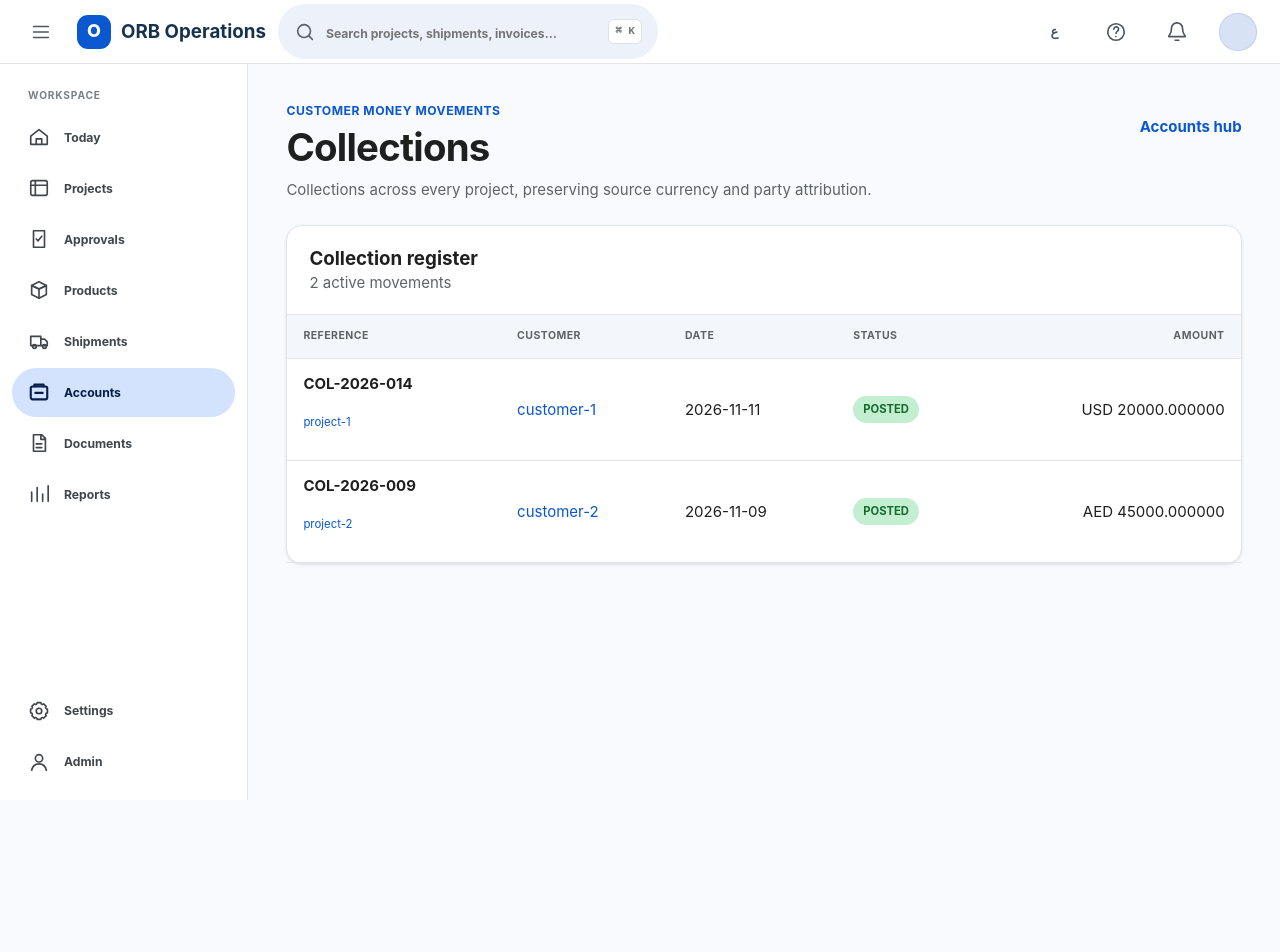
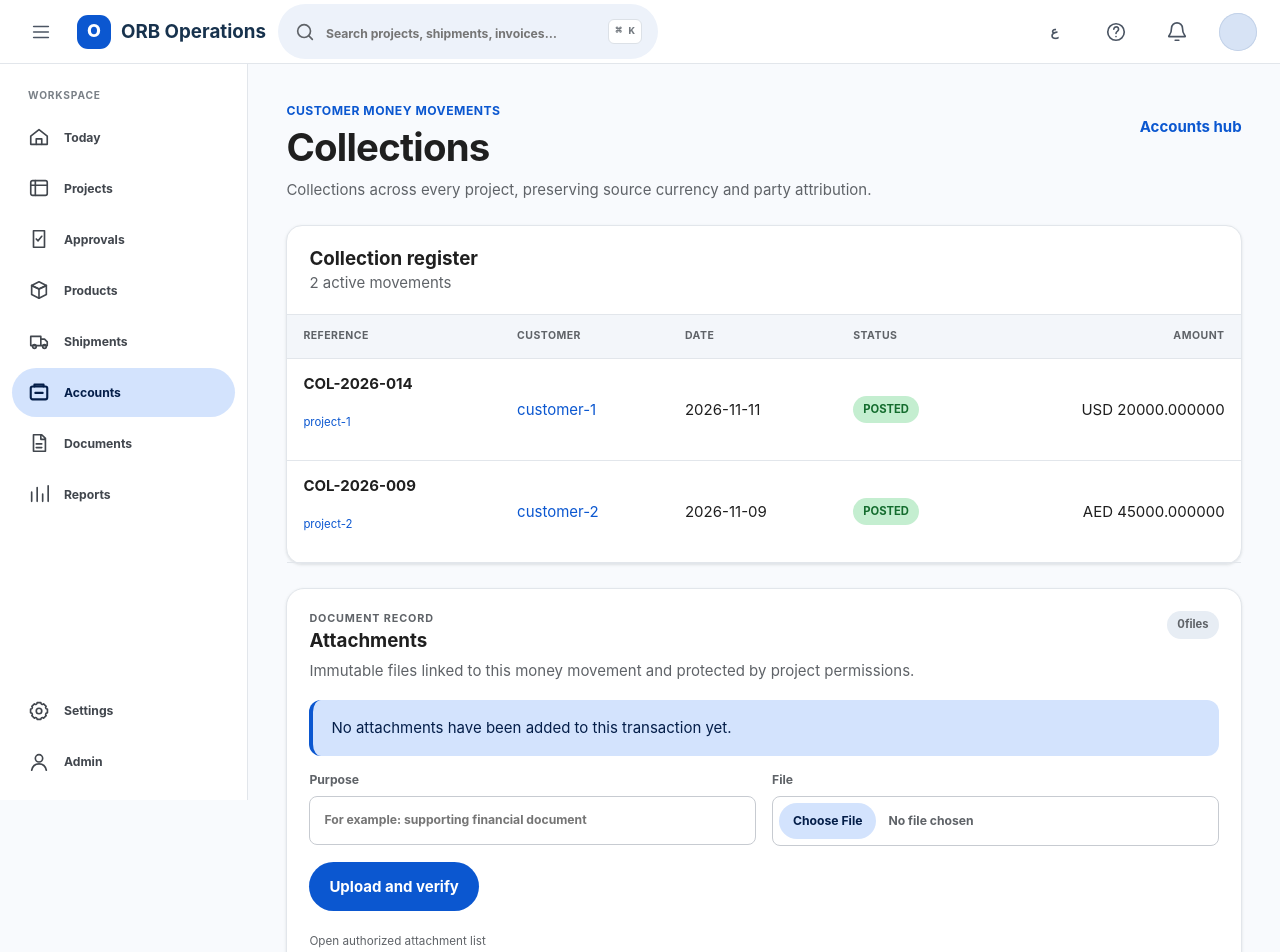
Before and after one commit to EslamHamed2017/orb-system, a Next.js app: page /accounts/collections in a window 1280 px wide. Shown: the top 952 px of the page. Before the commit the page ends 800 px from the top, so only its background shows below. Built offline with nearby package versions, Linux system fonts and the light colour scheme.

Commit message:
feat(orb): add financial transaction attachments

```diff
--- a/src/app/accounts/collections/page.tsx
+++ b/src/app/accounts/collections/page.tsx
@@ -1,7 +1,7 @@
 import { ProjectMoneyMovementsPage } from "../../../ui/features/accounts/ProjectMoneyMovementsPage";
 
-type Query = { readonly locale?: string; readonly projectId?: string };
+type Query = { readonly locale?: string; readonly projectId?: string; readonly role?: string };
 export default async function CollectionsPage({ searchParams }: { readonly searchParams: Promise<Query> }) {
   const query = await searchParams;
-  return <ProjectMoneyMovementsPage locale={query.locale === "ar" ? "ar" : "en"} projectId={query.projectId?.trim() || undefined} type="COLLECTION" />;
+  return <ProjectMoneyMovementsPage locale={query.locale === "ar" ? "ar" : "en"} projectId={query.projectId?.trim() || undefined} type="COLLECTION" canUpload={query.role !== "finance-viewer"} />;
 }
--- a/src/app/accounts/sales-invoices/page.tsx
+++ b/src/app/accounts/sales-invoices/page.tsx
@@ -1,9 +1,9 @@
 import { ProjectSalesInvoicesPage } from "../../../ui/features/accounts/ProjectSalesInvoicesPage";
 
-type Query = { readonly locale?: string; readonly projectId?: string };
+type Query = { readonly locale?: string; readonly projectId?: string; readonly role?: string };
 export default async function SalesInvoicesPage({ searchParams }: { readonly searchParams: Promise<Query> }) {
   const query = await searchParams;
   const locale = query.locale === "ar" ? "ar" : "en";
   const projectId = query.projectId?.trim() || undefined;
-  return <ProjectSalesInvoicesPage locale={locale} projectId={projectId} />;
+  return <ProjectSalesInvoicesPage locale={locale} projectId={projectId} canUpload={query.role !== "finance-viewer"} />;
 }
--- a/src/app/accounts/supplier-invoices/page.tsx
+++ b/src/app/accounts/supplier-invoices/page.tsx
@@ -1,9 +1,9 @@
 import { ProjectSupplierInvoicesPage } from "../../../ui/features/accounts/ProjectSupplierInvoicesPage";
 
-type Query = { readonly locale?: string; readonly projectId?: string };
+type Query = { readonly locale?: string; readonly projectId?: string; readonly role?: string };
 export default async function SupplierInvoicesPage({ searchParams }: { readonly searchParams: Promise<Query> }) {
   const query = await searchParams;
   const locale = query.locale === "ar" ? "ar" : "en";
   const projectId = query.projectId?.trim() || undefined;
-  return <ProjectSupplierInvoicesPage locale={locale} projectId={projectId} />;
+  return <ProjectSupplierInvoicesPage locale={locale} projectId={projectId} canUpload={query.role !== "finance-viewer"} />;
 }
--- a/src/app/accounts/supplier-payments/page.tsx
+++ b/src/app/accounts/supplier-payments/page.tsx
@@ -1,7 +1,7 @@
 import { ProjectMoneyMovementsPage } from "../../../ui/features/accounts/ProjectMoneyMovementsPage";
 
-type Query = { readonly locale?: string; readonly projectId?: string };
+type Query = { readonly locale?: string; readonly projectId?: string; readonly role?: string };
 export default async function SupplierPaymentsPage({ searchParams }: { readonly searchParams: Promise<Query> }) {
   const query = await searchParams;
-  return <ProjectMoneyMovementsPage locale={query.locale === "ar" ? "ar" : "en"} projectId={query.projectId?.trim() || undefined} type="SUPPLIER_PAYMENT" />;
+  return <ProjectMoneyMovementsPage locale={query.locale === "ar" ? "ar" : "en"} projectId={query.projectId?.trim() || undefined} type="SUPPLIER_PAYMENT" canUpload={query.role !== "finance-viewer"} />;
 }
--- a/src/ui/features/accounts/ProjectMoneyMovementsPage.tsx
+++ b/src/ui/features/accounts/ProjectMoneyMovementsPage.tsx
@@ -1,14 +1,15 @@
 import { ProjectContextNavigation } from "../../navigation/ProjectContextNavigation";
 import styles from "./AccountsHubPage.module.css";
 import type { AccountsLocale } from "./accounts-hub";
+import { FinancialAttachmentPanel } from "../evidence/FinancialAttachmentPanel";
 import { filterProjectMoneyMovements, type MoneyMovementListItem, type MoneyMovementType } from "./project-money-movements";
 
 const movements: readonly MoneyMovementListItem[] = Object.freeze([
-  { id: "collection-1", projectId: "project-1", partyId: "customer-1", type: "COLLECTION", occurredOn: "2026-11-11", state: "POSTED", reference: "COL-2026-014", currency: "USD", amount: "20000.000000" },
-  { id: "collection-2", projectId: "project-2", partyId: "customer-2", type: "COLLECTION", occurredOn: "2026-11-09", state: "POSTED", reference: "COL-2026-009", currency: "AED", amount: "45000.000000" },
-  { id: "supplier-payment-1", projectId: "project-1", partyId: "supplier-1", type: "SUPPLIER_PAYMENT", occurredOn: "2026-11-10", state: "POSTED", reference: "PAY-2026-031", currency: "USD", amount: "12500.000000" },
-  { id: "supplier-payment-2", projectId: "project-2", partyId: "supplier-2", type: "SUPPLIER_PAYMENT", occurredOn: "2026-11-12", state: "POSTED", reference: "PAY-2026-044", currency: "AED", amount: "30000.000000" },
-  { id: "collection-void", projectId: "project-1", partyId: "customer-1", type: "COLLECTION", occurredOn: "2026-11-13", state: "REVERSED", reference: "COL-2026-VOID", currency: "USD", amount: "500.000000" },
+  { id: "019a5f9b-7c00-7000-8000-000000001201", projectId: "project-1", partyId: "customer-1", type: "COLLECTION", occurredOn: "2026-11-11", state: "POSTED", reference: "COL-2026-014", currency: "USD", amount: "20000.000000" },
+  { id: "019a5f9b-7c00-7000-8000-000000001202", projectId: "project-2", partyId: "customer-2", type: "COLLECTION", occurredOn: "2026-11-09", state: "POSTED", reference: "COL-2026-009", currency: "AED", amount: "45000.000000" },
+  { id: "019a5f9b-7c00-7000-8000-000000001203", projectId: "project-1", partyId: "supplier-1", type: "SUPPLIER_PAYMENT", occurredOn: "2026-11-10", state: "POSTED", reference: "PAY-2026-031", currency: "USD", amount: "12500.000000" },
+  { id: "019a5f9b-7c00-7000-8000-000000001204", projectId: "project-2", partyId: "supplier-2", type: "SUPPLIER_PAYMENT", occurredOn: "2026-11-12", state: "POSTED", reference: "PAY-2026-044", currency: "AED", amount: "30000.000000" },
+  { id: "019a5f9b-7c00-7000-8000-000000001205", projectId: "project-1", partyId: "customer-1", type: "COLLECTION", occurredOn: "2026-11-13", state: "REVERSED", reference: "COL-2026-VOID", currency: "USD", amount: "500.000000" },
 ]);
 
 const copy = {
@@ -22,7 +23,7 @@ const copy = {
   },
 } as const;
 
-export function ProjectMoneyMovementsPage({ locale, projectId, type }: { readonly locale: AccountsLocale; readonly projectId?: string; readonly type: MoneyMovementType }) {
+export function ProjectMoneyMovementsPage({ locale, projectId, type, canUpload }: { readonly locale: AccountsLocale; readonly projectId?: string; readonly type: MoneyMovementType; readonly canUpload: boolean }) {
   const ar = locale === "ar", text = copy[locale][type];
   const items = projectId ? filterProjectMoneyMovements(movements, projectId, type) : movements.filter((item) => item.type === type && item.state !== "CANCELLED" && item.state !== "REVERSED");
   const partyPath = type === "COLLECTION" ? "customers" : "suppliers";
@@ -32,5 +33,6 @@ export function ProjectMoneyMovementsPage({ locale, projectId, type }: { readonl
     <section className={styles.card} aria-labelledby="money-movement-register-title"><header className={styles.cardHeader}><div><h2 id="money-movement-register-title">{text.register}</h2><p className={styles.muted}>{ar ? `${items.length} حركة نشطة` : `${items.length} active movement${items.length === 1 ? "" : "s"}`}</p></div></header>
       <div className={styles.tableWrap}><table className={styles.table}><thead><tr><th>{ar ? "المرجع" : "Reference"}</th><th>{text.party}</th><th>{ar ? "التاريخ" : "Date"}</th><th>{ar ? "الحالة" : "Status"}</th><th className={styles.amount}>{ar ? "المبلغ" : "Amount"}</th></tr></thead><tbody>{items.map((item) => <tr key={item.id}><td><div className={styles.reference}><strong><bdi>{item.reference}</bdi></strong><span><a href={`/projects/${item.projectId}/money?locale=${locale}`}><bdi>{item.projectId}</bdi></a></span></div></td><td><a href={`/${partyPath}/${item.partyId}?locale=${locale}`}><bdi>{item.partyId}</bdi></a></td><td><bdi>{item.occurredOn}</bdi></td><td><span className={styles.state}>{item.state}</span></td><td className={styles.amount}><bdi>{item.currency} {item.amount}</bdi></td></tr>)}</tbody></table>{items.length === 0 ? <p className={styles.empty}>{text.empty}</p> : null}</div>
     </section>
+    {items.map((item) => <FinancialAttachmentPanel key={item.id} locale={locale} projectId={item.projectId} subjectType="MONEY_MOVEMENT" subjectId={item.id} canUpload={canUpload} />)}
   </section>;
 }
--- /dev/null
+++ b/src/ui/features/evidence/FinancialAttachmentPanel.tsx
@@ -0,0 +1,72 @@
+import s from "../shipments/operations.module.css";
+
+export type FinancialAttachment = Readonly<{
+  id: string;
+  originalFilename: string;
+  purpose: string;
+  mediaType: string;
+  uploadedAt: string;
+  verificationState: "PENDING" | "VERIFIED" | "REJECTED";
+}>;
+
+export function FinancialAttachmentPanel({
+  locale,
+  projectId,
+  subjectType,
+  subjectId,
+  attachments = [],
+  canUpload,
+}: Readonly<{
+  locale: "ar" | "en";
+  projectId: string;
+  subjectType: "SALES_INVOICE" | "SUPPLIER_INVOICE" | "MONEY_MOVEMENT";
+  subjectId: string;
+  attachments?: readonly FinancialAttachment[];
+  canUpload: boolean;
+}>) {
+  const ar = locale === "ar";
+  const headingId = `financial-attachments-${subjectType.toLowerCase()}-${subjectId}`;
+  const listEndpoint = `/api/evidence?projectId=${encodeURIComponent(projectId)}&subjectType=${subjectType}&subjectId=${encodeURIComponent(subjectId)}`;
+  const subjectLabel = { SALES_INVOICE: ar ? "فاتورة المبيعات" : "sales invoice", SUPPLIER_INVOICE: ar ? "فاتورة المورد" : "supplier invoice", MONEY_MOVEMENT: ar ? "الحركة المالية" : "money movement" }[subjectType];
+
+  return <section
+    id={headingId}
+    dir={ar ? "rtl" : "ltr"}
+    className={s.card}
+    aria-labelledby={`${headingId}-title`}
+    data-backend-endpoint={`/api/evidence?projectId=${projectId}&subjectType=${subjectType}&subjectId=${subjectId}`}
+  >
+    <div className={s.sectionHeader}>
+      <div>
+        <p className={s.eyebrow}>{ar ? "سجل المستندات" : "Document record"}</p>
+        <h2 id={`${headingId}-title`}>{ar ? "مرفقات" : "Attachments"}</h2>
+        <p>{ar ? `ملفات غير قابلة للتغيير ومرتبطة بـ${subjectLabel} وتخضع لصلاحيات المشروع.` : `Immutable files linked to this ${subjectLabel} and protected by project permissions.`}</p>
+      </div>
+      <span className={s.chip}><bdi>{attachments.length}</bdi> {ar ? "ملف" : attachments.length === 1 ? "file" : "files"}</span>
+    </div>
+
+    <div aria-live="polite">
+      {attachments.length === 0 ? <p className={s.notice}>{ar ? "لا توجد مرفقات لهذه المعاملة بعد." : "No attachments have been added to this transaction yet."}</p> :
+        <div className={s.tableScroll}><table>
+          <caption>{ar ? `المرفقات المرتبطة بـ${subjectLabel}` : `Attachments linked to the ${subjectLabel}`}</caption>
+          <thead><tr><th scope="col">{ar ? "الملف" : "File"}</th><th scope="col">{ar ? "الغرض" : "Purpose"}</th><th scope="col">{ar ? "الحالة" : "Status"}</th><th scope="col">{ar ? "تاريخ الرفع" : "Uploaded"}</th><th scope="col">{ar ? "الإجراءات" : "Actions"}</th></tr></thead>
+          <tbody>{attachments.map((attachment) => <tr key={attachment.id}>
+            <th scope="row"><bdi>{attachment.originalFilename}</bdi><span className={s.helper}>{attachment.mediaType}</span></th>
+            <td>{attachment.purpose}</td><td>{attachment.verificationState}</td><td><bdi>{attachment.uploadedAt}</bdi></td>
+            <td><div className={s.actions}><a href={`/evidence/${attachment.id}?locale=${locale}`}>{ar ? "التفاصيل" : "Details"}</a><a href={`/api/evidence/${attachment.id}/content?disposition=attachment`}>{ar ? "تنزيل" : "Download"}</a></div></td>
+          </tr>)}</tbody>
+        </table></div>}
+    </div>
+
+    {canUpload && <form action="/api/evidence" method="post" encType="multipart/form-data" data-operation-id="uploadEvidence" className={s.formGrid}>
+      <input type="hidden" name="projectId" value={projectId} />
+      <input type="hidden" name="subjectType" value={subjectType} />
+      <input type="hidden" name="subjectId" value={subjectId} />
+      <label>{ar ? "الغرض" : "Purpose"}<input name="purpose" required maxLength={200} placeholder={ar ? "مثال: مستند مالي داعم" : "For example: supporting financial document"} /></label>
+      <label>{ar ? "الملف" : "File"}<input name="file" type="file" required accept="application/pdf,image/jpeg,image/png" /></label>
+      <div className={`${s.actions} ${s.full}`}><button className={s.primary} type="submit">{ar ? "رفع والتحقق" : "Upload and verify"}</button></div>
+    </form>}
+    {!canUpload && <p className={s.helper}>{ar ? "عرض فقط للمرفقات — لا تملك صلاحية الرفع." : "Read-only attachments — you do not have upload permission."}</p>}
+    <a className={s.helper} href={listEndpoint}>{ar ? "فتح قائمة المرفقات المصرح بها" : "Open authorized attachment list"}</a>
+  </section>;
+}
```
Also changed, not shown: specs/002-orb-concept-realignment/tasks.md (+2 -1 lines), src/ui/features/accounts/ProjectSalesInvoicesPage.tsx (+6 -4 lines), src/ui/features/accounts/ProjectSupplierInvoicesPage.tsx (+6 -4 lines), 2 other files (tests, documents, lock files or other folders).
